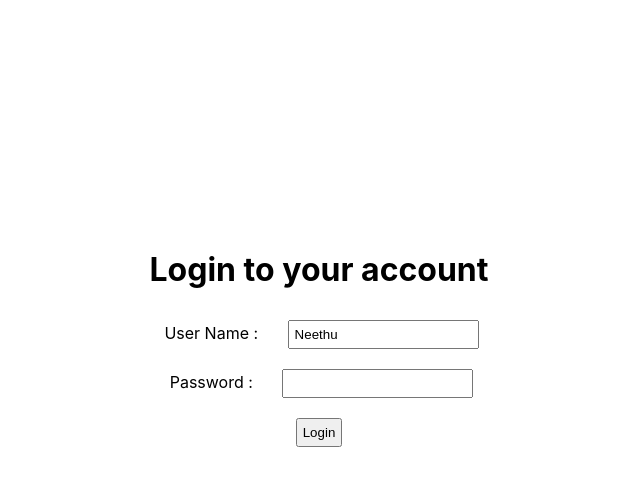
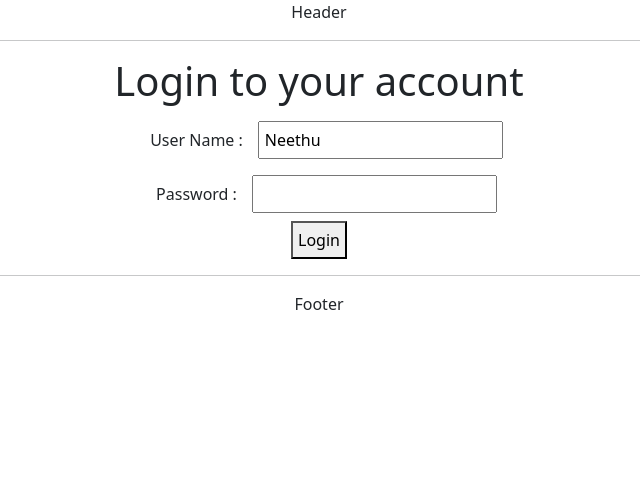
Before and after one commit to neethz/fullstack01, a React (Create React App) app: page / in a window 1280 px wide. Shown: the top 486 px of the page, without its empty margins (321-961 px from the left). Built offline with nearby package versions, Linux system fonts and the light colour scheme.

Commit message:
added bootstrap

```diff
--- a/package.json
+++ b/package.json
@@ -6,6 +6,7 @@
     "@testing-library/jest-dom": "^5.16.5",
     "@testing-library/react": "^13.4.0",
     "@testing-library/user-event": "^13.5.0",
+    "bootstrap": "^5.3.0",
     "react": "^18.2.0",
     "react-dom": "^18.2.0",
     "react-router-dom": "^6.14.1",
--- a/src/Components/todo/TodoApp.jsx
+++ b/src/Components/todo/TodoApp.jsx
@@ -1,10 +1,11 @@
 import { useState } from 'react'
 import './TodoApp.css'
-import {BrowserRouter, Routes, Route, useNavigate, useParams} from 'react-router-dom'
+import {BrowserRouter, Routes, Route, useNavigate, useParams, Link} from 'react-router-dom'
 
 export default function TodoApp(){
     return (
         <div className="TodoApp">
+            <Header/>
             <BrowserRouter>
                 <Routes>
                     <Route path='/' element={<Login/>}/>
@@ -14,6 +15,7 @@ export default function TodoApp(){
                     <Route path='*' element={<Error/>}/>
                 </Routes>
             </BrowserRouter>
+            <Footer/>
 
         </div>
     )
@@ -42,7 +44,7 @@ function Login(){
     }
 
     return(
-        <div className="Login">
+        <div className="container Login">
             <h1 name="title">Login to your account</h1>
             <div>
                 <label>User Name : </label>
@@ -85,6 +87,9 @@ function Welcome(){
     return (
         <div className='Welcome'>
             <h1>Welcome {username}</h1>
+            <div>
+                <Link to='/todos'>My Todos</Link>
+            </div>
 
         </div>
     )
@@ -100,17 +105,21 @@ function Error(){
 }
 
 function Todos(){
-    const todos= [  {id:1, description:'Learn AWS'},
-                    {id:2, description:'Learn GCP'},
-                    {id:3, description:'Learn BE'}]
+    const today = new Date()
+    const targetDate = new Date(today.getFullYear()+1, today.getMonth(), today.getDay())
+    const todos= [  {id:1, description:'Learn AWS', done:false, targetDate: targetDate},
+                    {id:2, description:'Learn GCP', done:false, targetDate: targetDate},
+                    {id:3, description:'Learn BE', done:false, targetDate: targetDate}]
     return (
-        <div className='Todos'>
+        <div className='container Todos'>
             <h1>Your todos are listed below!</h1>
-            <table>
+            <table className='table'>
                 <thead>
                         <tr>
                             <td>Id</td>
                             <td>Description</td>
+                            <td>Done?</td>
+                            <td>TargetDate</td>
                         </tr>
                 </thead>
                 <tbody>
@@ -119,6 +128,8 @@ function Todos(){
                                 <tr key={todo.id}>
                                     <td>{todo.id}</td>
                                     <td>{todo.description}</td>
+                                    <td>{todo.done.toString()}</td>
+                                    <td>{todo.targetDate.toDateString()}</td>
                                 </tr>
                         ))
                     }
@@ -128,3 +139,19 @@ function Todos(){
         </div>
     )
 }
+
+function Header(){
+    return(
+        <div className='Header'> Header
+        <hr></hr>
+        </div>
+    )
+}
+
+function Footer(){
+    return(
+        <div className='Footer'>
+            <hr></hr>
+            Footer</div>
+    )
+}
--- a/src/index.js
+++ b/src/index.js
@@ -3,6 +3,7 @@ import ReactDOM from 'react-dom/client';
 import './index.css';
 import App from './App';
 import reportWebVitals from './reportWebVitals';
+import 'bootstrap/dist/css/bootstrap.min.css'
 
 const root = ReactDOM.createRoot(document.getElementById('root'));
 root.render(
```
Also changed, not shown: 1 other file (tests, documents, lock files or other folders).
